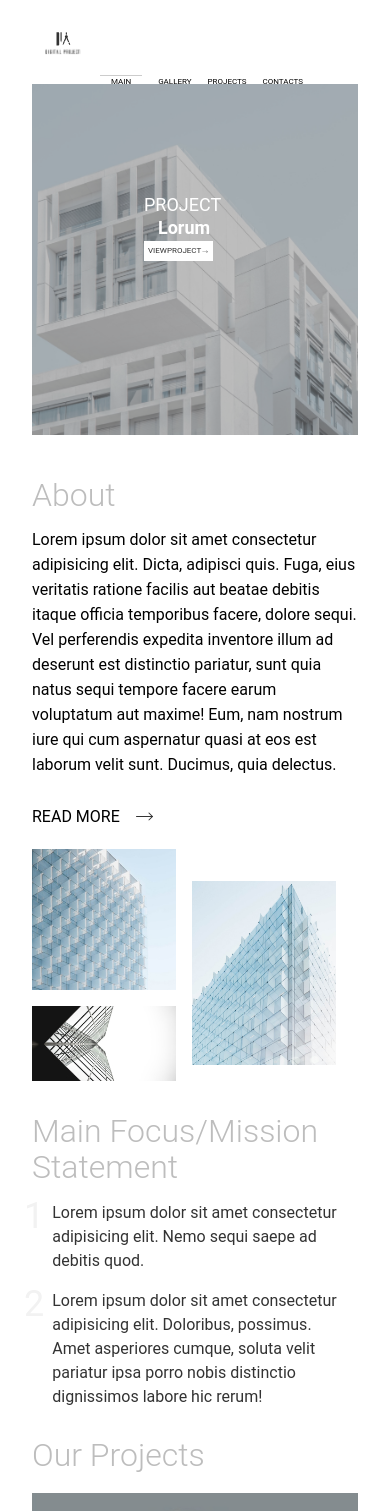
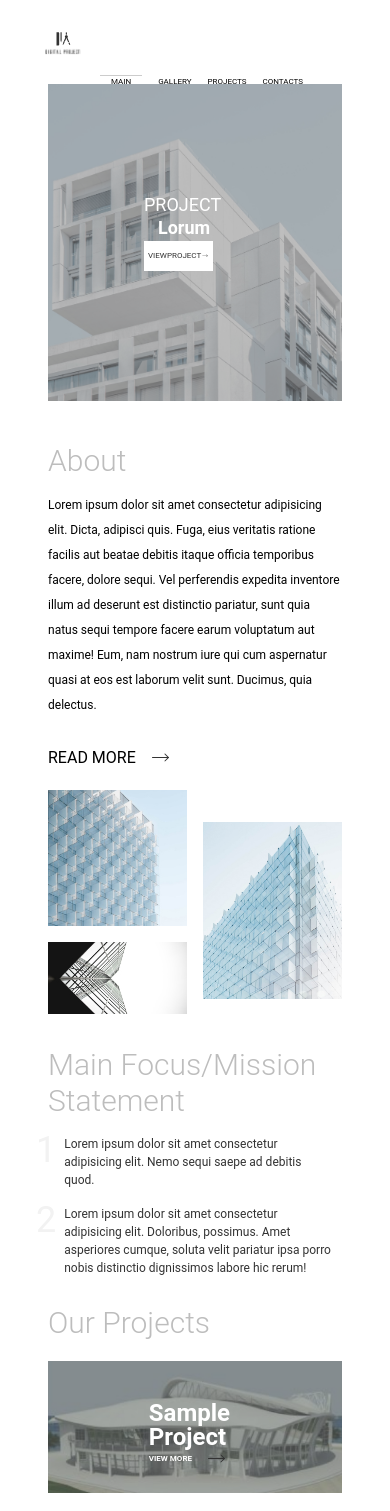
Before and after one commit to Agonsi123/LandPageDesign, a React (Vite) app: page / in a window 390 px wide. Shown: the top 1511 px of the page. Built offline with nearby package versions, Linux system fonts and the light colour scheme; a web font is replaced by a local one.

Commit message:
Update Home.jsx

```diff
--- a/src/pages/home/Home.jsx
+++ b/src/pages/home/Home.jsx
@@ -20,92 +20,92 @@ import { Link } from 'react-router-dom'
 const Home = () => {
   return (
       <div className='m-0 p-0 font-[Roboto]'>
-        <section className='-mt-28 text-justify mb-12 md:mx-10 md:mt-8'>
-            <div className=" relative md:flex md:flex-row md:items-center">
-                <div className='absolute ml-28 mt-28 z-50 md:relative md:ml-3 md:mt-0'>
-                    <h1 className='text-[#fff] text-[18px] leading-[18px] md:text-[#BDBDBD] md:text-[64px] md:leading-[44px] md:mt-48'>PROJECT</h1>
-                    <h1 className='font-bold text-[#fff] text-[18px] text-center md:text-justify md:text-[64px] md:text-[#333333]'>Lorum</h1>
-                    <span className='flex md:mt-20 md:mx-4'>
-                        <img src={arrowLeft} className='size-0 -mt-1 md:size-7' alt="" />
-                        <img src={arrowRight} className='ms-8 size-0 -mt-1 md:size-7' alt="" />
+        <section className='m-4 -mt-28 text-justify mb-12 lg:mx-10 md:-mt-16'>
+            <div className=" relative lg:flex lg:flex-row lg:items-center md:flex-col-reverse md:relative">
+                <div className='absolute ml-24 mt-28 z-50 lg:relative lg:ml-3 lg:mt-0 md:absolute md:ml-72 md:mt-80 md:z-50'>
+                    <h1 className='text-[#fff] text-[18px] leading-[18px] lg:text-[#BDBDBD] md:text-[30px] lg:text-[64px] lg:leading-[44px] lg:mt-48'>PROJECT</h1>
+                    <h1 className='font-bold text-[#fff] text-[18px] text-center lg:text-justify md:text-[30px] lg:text-[64px] lg:text-[#333333]'>Lorum</h1>
+                    <span className='flex lg:mt-20 lg:mx-4'>
+                        <img src={arrowLeft} className='size-0 -mt-1 md:size-0 lg:size-7' alt="" />
+                        <img src={arrowRight} className='ms-8 size-0 md:size-0 -mt-1 lg:size-7' alt="" />
                     </span>
-                    <p className=' text-[#BDBDBD] text-[0px] md:text-[24px] md:mt-20'>0</p>
-                    <p className='-mt-1 text-[#BDBDBD] text-[0px] md:text-[24px]'>1</p>
-                    <p className='mx-10 -mt-6 text-[#BDBDBD] text-[0px] md:text-[24px] md:mx-24 md:-mt-[4.2rem]'>02</p>
+                    <p className=' text-[#BDBDBD] text-[0px] md:text-[0px] lg:text-[24px] lg:mt-20'>0</p>
+                    <p className='-mt-1 text-[#BDBDBD] text-[0px] lg:text-[24px] md:text-[0px] md:-mt-1'>1</p>
+                    <p className='mx-10 -mt-6 text-[#BDBDBD] text-[0px] md:text-[0px] lg:text-[24px] lg:mx-24 lg:-mt-[4.2rem]'>02</p>
                     <Link to='/projects'>
-                        <button className='flex p-1 bg-white text-[#333333] text-[8px] text-center leading- [22px] mt-7 md:text-[12px] md:flex md:px-16 md:p-4 md:mt-[5.7rem] md:absolute md:left-[22.9rem] md:z-40'>VIEWPROJECT<span><img src={arrowRight} className='size-2 mt-[0.2rem] md:size-4 md:mt-0 md:ml-3' alt="" /></span></button>
+                        <button className='flex p-1 bg-white text-[#333333] text-[8px] text-center leading-[22px] mt-7 md:text-[12px] md:ml-3  lg:text-[12px] lg:flex lg:px-16 lg:p-4 lg:mt-[5.7rem] lg:absolute lg:left-[21.9rem] lg:z-40'>VIEWPROJECT<span><img src={arrowRight} className='size-2 mt-[0.45rem] md:size-3 md:mt-[0.35rem] lg:size-4 lg:mt-1 lg:ml-3' alt="" /></span></button>
                     </Link>
                 </div>
-                <div className='mt-6 mb-5 md:relative'>
-                    <img src={image} className='contrast-50 md:ml-24 md:filter-none' alt="" />
+                <div className='mt-6 mb-5  lg:relative'>
+                    <img src={image} className='contrast-50 md:ml-1 lg:ml-24 lg:filter-none' alt="" />
                 </div>
             </div>
         </section>
-        <section className='mt-8 text-justify mb-12 md:mt-20 md:mx-10'>
-            <div className='md:flex flex-row-reverse md:items-center md:w-[1170px] md:h-[465px] md:-mx-16'>
-                <div className='mt-8 md:ml-8'>
-                    <h1 className='text-[#BDBDBD] leading-[64px] text-[32px] font-[300] text-left md:text-[64px] -mt-5 md:-mt-16'>About</h1>
-                    <p className='text-[#000000] leading-[25px] text-left md:w-[400px] md:h-[200px] md:mt-5'>Lorem ipsum dolor sit amet consectetur adipisicing elit. Dicta, adipisci quis. Fuga, eius veritatis ratione facilis aut beatae debitis itaque officia temporibus facere, dolore sequi. Vel perferendis expedita inventore illum ad deserunt est distinctio pariatur, sunt quia natus sequi tempore facere earum voluptatum aut maxime! Eum, nam nostrum iure qui cum aspernatur quasi at eos est laborum velit sunt. Ducimus, quia delectus.</p>
-                    <p className='mt-7 mb-5 flex flex-row text-left md:text-[12px]'>READ MORE <span><img src={arrowRight} className='ml-3 md:-mt-1' alt="" /></span></p>
+        <section className=' m-4 mt-8 text-justify mb-12 md:mt-28 lg:mt-20 md:mx-2 lg:mx-10'>
+            <div className='lg:flex flex-row-reverse lg:items-center lg:w-[1170px] lg:h-[465px] lg:-mx-16'>
+                <div className='mt-8 sm:ml-8'>
+                    <h1 className='text-[#BDBDBD] leading-[64px] text-[30px] font-[300] text-left md:text-[40px] lg:text-[64px] -mt-5 sm:-mt-16'>About</h1>
+                    <p className='text-[#000000] leading-[25px] text-[12px] text-left md:text-justify md:text-[17px] lg:text-[18px] lg:w-[400px] md:w-[630px] lg:h-[200px] lg:mt-5'>Lorem ipsum dolor sit amet consectetur adipisicing elit. Dicta, adipisci quis. Fuga, eius veritatis ratione facilis aut beatae debitis itaque officia temporibus facere, dolore sequi. Vel perferendis expedita inventore illum ad deserunt est distinctio pariatur, sunt quia natus sequi tempore facere earum voluptatum aut maxime! Eum, nam nostrum iure qui cum aspernatur quasi at eos est laborum velit sunt. Ducimus, quia delectus.</p>
+                    <p className='mt-7 mb-5 flex flex-row text-left sm:text-[12px]'>READ MORE <span><img src={arrowRight} className='ml-3 sm:-mt-1' alt="" /></span></p>
                 </div>
-                <div className='mb-5 flex space-x-4 > * + * md:space-x-8 > * + *'>
+                <div className='mb-5 flex space-x-4 > * + * lg:space-x-8 > * + * md:space-x-16 > * + * md:ml-5'>
                     <div >
-                        <img src={image2} className='w-36 md:w-[270px] md:h-[265px]' alt="" />
-                        <img src={image3} className='w-36 mt-4 md:w-[270px] md:h-[140px] md:mt-8' alt="" />
+                        <img src={image2} className='w-36 md:w-[290px] lg:w-[270px] md:h-[295px] lg:h-[265px]' alt="" />
+                        <img src={image3} className='w-36 mt-4 md:w-[290px] lg:w-[270px] md:h-[170px] lg:h-[140px] md:mt-16 lg:mt-8' alt="" />
                     </div>
-                    <div className='mt-8 mb-5 md:mt-12'>
-                        <img src={image4} className='w-36 md:w-[270px] md:h-[345px]' alt="" />
+                    <div className='mt-8 mb-5 md:mt-14 lg:mt-12'>
+                        <img src={image4} className='w-36 md:w-[290px] lg:w-[270px] md:h-[375px] lg:h-[345px]' alt="" />
                     </div>
                 </div>
             </div>
         </section>
-        <section className='mt-8 text-justify mb-12 md:mt-20 md:mx-10'>
-            <h1 className='text-[#BDBDBD] leading-[36px] text-[32px] font-[300] text-left md:text-[64px] -mt-5'>Main Focus/Mission Statement</h1>
-            <div className='md:flex flex-row md:items-center md:space-x-60 > * + *'>
-                <div className='flex text-center mt-4 md:mt-14 md:ml-24'>
-                    <h1 className='text-[#f2f2f2] text-[36px] leading-[30px] -ml-2 md:text-[150px] md:mt-9 md:font-[900]'>1</h1>
-                    <p className='text-[#333333] mx-2 text-left md:w-[213px] md:h-[144px]'>Lorem ipsum dolor sit amet consectetur adipisicing elit. Nemo sequi saepe ad debitis quod.</p>
+        <section className='m-4 mt-8 text-justify mb-12 lg:mt-20 lg:mx-10'>
+            <h1 className='text-[#BDBDBD] leading-[36px] text-[30px] font-[300] text-left md:text-[40px] md:ml-3 md:mt-1 lg:ml-1 lg:text-[64px] -mt-5'>Main Focus/Mission Statement</h1>
+            <div className='lg:flex flex-row lg:items-center md:space-x-12 > * + * lg:space-x-60 > * + *'>
+                <div className='flex text-center mt-4 ml-9 md:mt-8 lg:mt-14 md:ml-7 lg:ml-24'>
+                    <h1 className='text-[#f2f2f2] text-[36px] leading-[30px] -ml-12 md:text-[40px] lg:text-[175px] lg:mt-10 lg:font-[900]'>1</h1>
+                    <p className='text-[#333333] mx-2 text-left text-[12px] md:text-[17px] md:text-justify lg:text-[20px] lg:w-[223px] sm:h-[144px]'>Lorem ipsum dolor sit amet consectetur adipisicing elit. Nemo sequi saepe ad debitis quod.</p>
                 </div>
-                <div className='flex text-center mt-4 md:mt-14'>
-                    <h1 className='text-[#f2f2f2] text-[36px] leading-[30px] -ml-2 md:text-[150px] md:mt-9 md:font-[900]'>2</h1>
-                    <p className='text-[#333333] mx-2 text-left md:w-[330px] md:h-[144px]'>Lorem ipsum dolor sit amet consectetur adipisicing elit. Doloribus, possimus. Amet asperiores cumque, soluta velit pariatur ipsa porro nobis distinctio dignissimos labore hic rerum!</p>
+                <div className='flex text-center mt-4 ml-9 md:-mt-24 lg:mt-14'>
+                    <h1 className='text-[#f2f2f2] text-[36px] leading-[30px] -ml-12 md:-ml-16 md:text-[40px] lg:text-[175px] md:mt-1 lg:mt-10 md:font-[600] lg:font-[900]'>2</h1>
+                    <p className='text-[#333333] mx-2 text-left text-[12px] md:text-[17px] md:text-justify lg:text-[20px] lg:w-[410px] md:w-[630px] lg:h-[144px]'>Lorem ipsum dolor sit amet consectetur adipisicing elit. Doloribus, possimus. Amet asperiores cumque, soluta velit pariatur ipsa porro nobis distinctio dignissimos labore hic rerum!</p>
                 </div>
             </div>
         </section>
-        <section className='mt-8 text-justify mb-12 md:mt-20 md:mx-10 md:relative'>
-            <h1 className='text-[#BDBDBD] leading-[36px] text-[32px] font-[300] text-left -mt-5 md:text-[64px]'>Our Projects</h1>
-            <div className='mt-5 relative md:flex flex-row md:space-x-8 md:mt-14 md:relative md:-ml-8'>
-                <div className='absolute text-white top-10 left-[7.3rem] font-[700] z-40 md:w-[233px] md:h-[160px] md:absolute md:left-28 md:top-12 md:text-white'>
-                    <h1 className='text-[24px] leading-[24px] md:text-[64px] md:leading-[64px]'>Sample<br />Project</h1>
-                    <p className='flex flex-row text-left text-[8px] leading-[12px] mt-1 md:mt-2'>VIEW MORE <span><img src={arrowRight} className='ml-3 -my-1.5' alt="" /></span></p>
+        <section className=' m-4 mt-8 text-justify mb-12 lg:mt-20 lg:mx-9 lg:relative'>
+            <h1 className='text-[#BDBDBD] leading-[36px] text-[30px] font-[300] text-left -mt-5 md:text-[40px] md:ml-3 lg:text-[64px] lg:ml-1'>Our Projects</h1>
+            <div className='mt-5 relative lg:flex flex-row lg:space-x-8 md:mt-10 lg:mt-14 lg:relative lg:-ml-8'>
+                <div className='absolute text-white top-10 left-[6.3rem] font-[700] z-40 sm:w-[233px] sm:h-[160px] sm:absolute sm:left-28 sm:top-12 sm:text-white'>
+                    <h1 className='text-[24px] leading-[24px] sm:text-[64px] sm:leading-[64px]'>Sample<br />Project</h1>
+                    <p className='flex flex-row text-left text-[8px] leading-[12px] mt-1 sm:mt-2'>VIEW MORE <span><img src={arrowRight} className='ml-3 -my-1.5' alt="" /></span></p>
                 </div>
-                <img src={image5} className='mb-5 contrast-50' alt="" />
-                <img src={image6} className='md:h-[255px]' alt="" />
+                <img src={image5} className='mb-5 contrast-50 md:mb-10 md:w-[730px] md:-ml-1' alt="" />
+                <img src={image6} className='sm:h-[255px] md:mb-10 md:w-[730px] md:-ml-1' alt="" />
             </div>
-            <div className='mt-5 md:flex flex-row md:space-x-8 md:mt-3'>
-                <img src={image7} className='mb-5 w-[400px]' alt="" />
-                <img src={image8} className='mb-5' alt="" />
-                <img src={image9} className='mb-5' alt="" />
+            <div className='mt-5 lg:flex flex-row lg:space-x-8 lg:-mt-2 lg:ml-1'>
+                <img src={image7} className='mb-5 w-[400px] md:mb-10 md:w-[730px] md:-ml-1' alt="" />
+                <img src={image8} className='mb-5 md:mb-10 md:w-[730px] md:-ml-1' alt="" />
+                <img src={image9} className='mb-5 md:mb-10 md:w-[730px] md:-ml-1' alt="" />
             </div>
             <Link to='/projects'>
-                <button className='flex  px-12 p-4 bg-gray-600 text-white text-[8px] text-center leading-[22px] md:absolute md:-right-10 md:mt-2'>ALL PROJECTS <span><img src={arrowRight} className='ml-3' alt="" /></span></button>
+                <button className='flex  px-12 p-4 bg-gray-600 text-white text-[8px] text-center leading-[22px] lg:absolute lg:-right-8 md:-ml-1 lg:mt-2'>ALL PROJECTS <span><img src={arrowRight} className='ml-3' alt="" /></span></button>
             </Link>
         </section>
-        <section className='mt-8 text-justify mb-12 md:mt-20 md:mx-10 md:h-[603px]'>
-            <h1 className='text-[#BDBDBD] leading-[36px] text-[32px] font-[300] text-left -mt-5 md:text-[64px] md:mt-36'>Contact Us</h1>
-            <div className='mt-5 md:flex flex-row md:space-x-8 md:mt-14'>
-                <form className='-ml-1 md:w-[749px] md:h-[369px] md:mt-3' action="">
-                    <input className='border-hidden py-1 px-4 bg-[#F3F3F3] mb-1 w-[298px] md:mb-3 md:w-[391px] md:h-[46px]' type="text" placeholder='name' />
-                    <input className='border-hidden py-1 px-4 bg-[#F3F3F3] mb-1 w-[298px] md:mb-3 md:w-[391px] md:h-[46px]' type="text" placeholder='Phone Number*' />
-                    <input className='border-hidden py-1 px-4 bg-[#F3F3F3] mb-1 w-[298px] md:mb-3 md:w-[391px] md:h-[46px]' type="email" placeholder='Email*' />
-                    <input className='border-hidden py-1 px-4 bg-[#F3F3F3] mb-1 w-[298px] md:mb-3 md:w-[391px] md:h-[46px]' type="text" placeholder='Interested In*' />
-                    <textarea className='border-hidden py-1 px-4 bg-[#F3F3F3] mb-1 w-[298px] md:mb-3 md:w-[391px] md:h-[147px]' type="textarea" placeholder='Message*' />
+        <section className='m-4 mt-8 text-justify mb-12 md:-mb-44 lg:mb-16 sm:mt-20 sm:mx-10 sm:h-[603px]'>
+            <h1 className='text-[#BDBDBD] leading-[36px] text-[30px] font-[300] text-left -mt-5 md:text-[40px] md:-ml-7 md:-mt-12 lg:text-[64px] lg:mt-36 lg:-ml-3'>Contact Us</h1>
+            <div className='mt-5 sm:flex flex-row sm:space-x-8 sm:mt-14'>
+                <form className='-ml-1 md:w-[749px] lg:h-[369px] md:-ml-7 md:-mt-5  lg:mt-3 lg:-ml-3' action="">
+                    <input className='border-hidden py-1 px-4 bg-[#F3F3F3] text-[12px] md:text-[17px] mb-1 w-[270px] lg:mb-3 lg:w-[391px] lg:h-[46px]' type="text" placeholder='name' />
+                    <input className='border-hidden py-1 px-4 bg-[#F3F3F3] text-[12px] md:text-[17px] mb-1 w-[270px] lg:mb-3 lg:w-[391px] lg:h-[46px]' type="text" placeholder='Phone Number*' />
+                    <input className='border-hidden py-1 px-4 bg-[#F3F3F3] text-[12px] md:text-[17px] mb-1 w-[270px] lg:mb-3 lg:w-[391px] lg:h-[46px]' type="email" placeholder='Email*' />
+                    <input className='border-hidden py-1 px-4 bg-[#F3F3F3] text-[12px] md:text-[17px] mb-1 w-[270px] lg:mb-3 lg:w-[391px] lg:h-[46px]' type="text" placeholder='Interested In*' />
+                    <textarea className='border-hidden py-1 px-4 bg-[#F3F3F3] text-[12px] md:text-[17px] mb-1 w-[270px] lg:mb-3 lg:w-[391px] lg:h-[147px]' type="textarea" placeholder='Message*' />
                 </form>
-                <div className='mt-5 mb-5'>
-                    <img src={image10} className=' md:w-[749px] md:h-[370px]' alt="" />
+                <div className='mt-5 mb-5 md:mt-1 lg:mt-4'>
+                    <img src={image10} className=' md:w-[760px] lg:w-[749px] md:h-[184px] lg:h-[375px]' alt="" />
                 </div>
             </div>
-            <button className='flex  px-12 p-4 bg-gray-600 text-white text-[8px] text-center leading-[22px] md:mt-8'>SEND EMAIL <span><img src={arrowRight} className='ml-3' alt="" /></span></button>
+            <button className='flex px-12 p-4 bg-gray-600 text-white text-[8px] text-center leading-[22px] sm:mt-8 md:-ml-7 lg:-ml-3'>SEND EMAIL <span><img src={arrowRight} className='ml-3' alt="" /></span></button>
         </section>
 
     </div>
```
